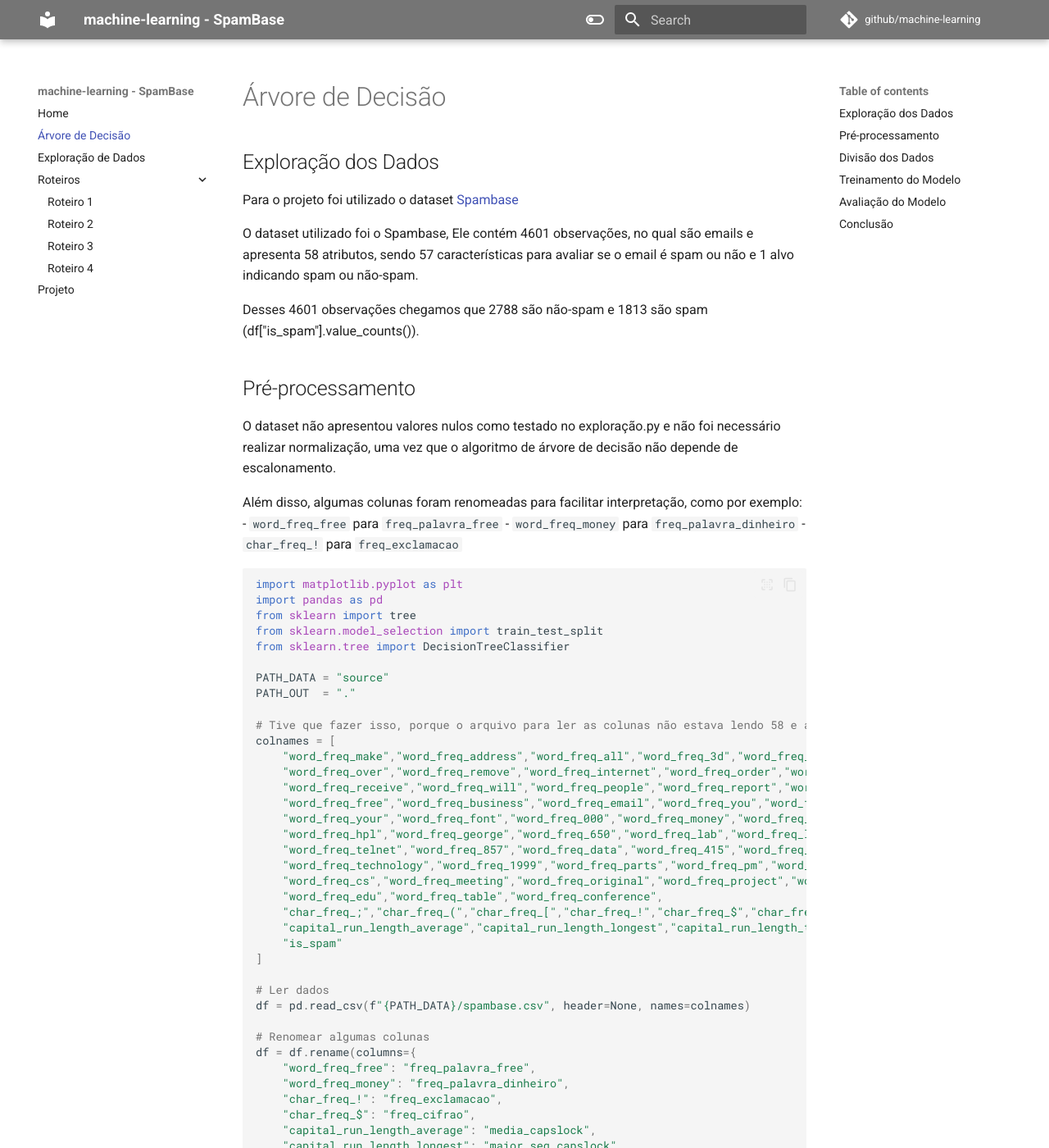
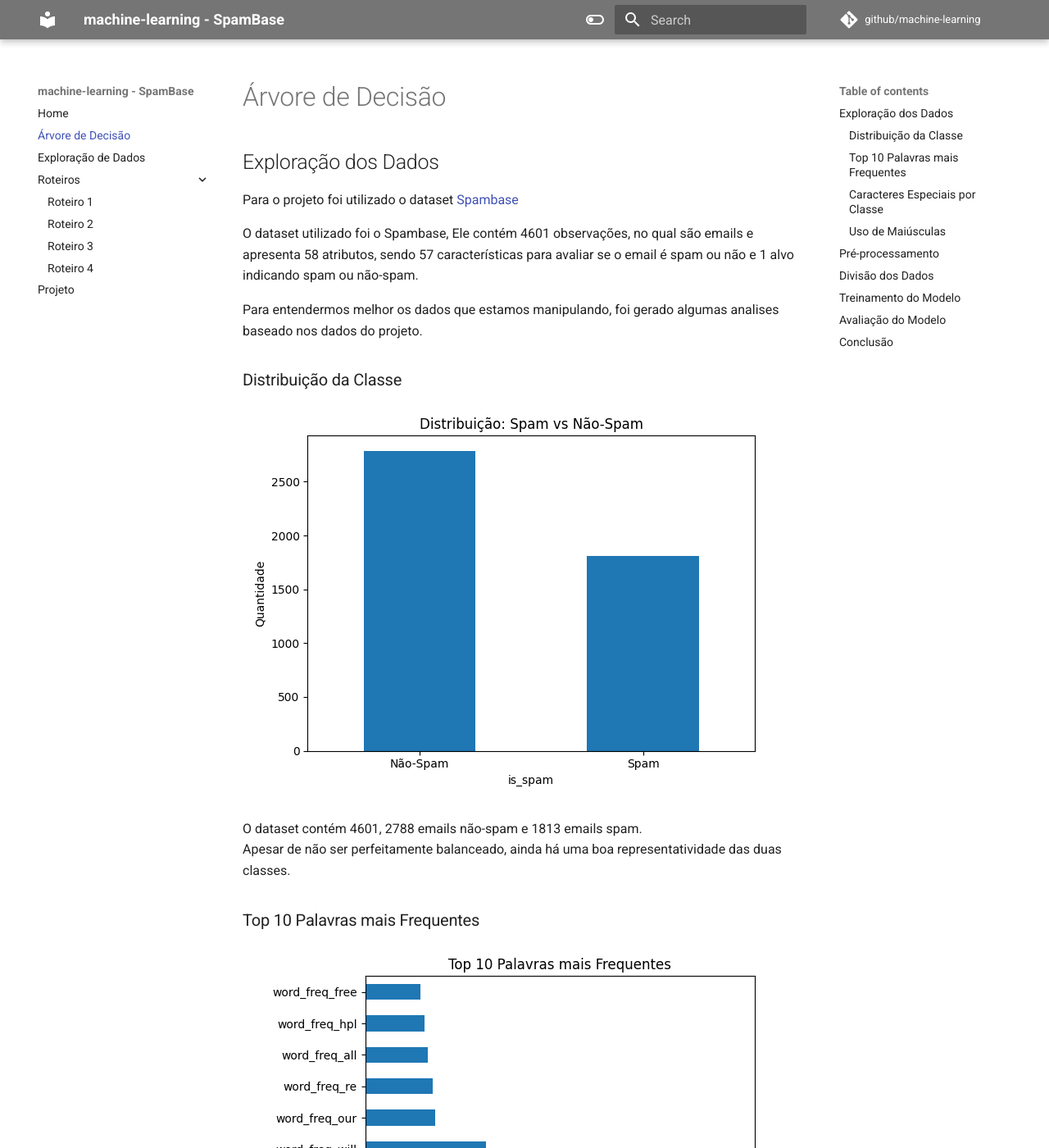
Before and after one commit to martimponzio/machine-learning, an MkDocs documentation site: the page built from docs/arvore-decisao/main.md, in a window 1280 px wide and 1400 px high. Shown: the whole window at 82% size. Built offline with MkDocs 1.6.1 and Material for MkDocs 9.7.7, drawn with Linux system fonts in a browser that asks for light colours; comment, search, counter and statistics services are not loaded; some of the changed text lies outside the part shown.

Commit message:
Criação de Gráficos e correção de erros

````diff
--- a/docs/arvore-decisao/decision-tree.py
+++ b/docs/arvore-decisao/decision-tree.py
@@ -27,20 +27,10 @@
 # Ler dados
 df = pd.read_csv(f"{PATH_DATA}/spambase.csv", header=None, names=colnames)
 
-# Renomear algumas colunas
-df = df.rename(columns={
-    "word_freq_free": "freq_palavra_free",
-    "word_freq_money": "freq_palavra_dinheiro",
-    "char_freq_!": "freq_exclamacao",
-    "char_freq_$": "freq_cifrao",
-    "capital_run_length_average": "media_capslock",
-    "capital_run_length_longest": "maior_seq_capslock",
-    "capital_run_length_total": "total_capslock",
-    "is_spam": "alvo_spam"
-})
+
 # Separação y e X
-X = df.drop(columns=["alvo_spam"])
-y = df["alvo_spam"].astype(int)
+X = df.drop(columns=["is_spam"])
+y = df["is_spam"].astype(int)
 
 #Divisão treino/teste (80% treino, 20% teste)
 X_train, X_test, y_train, y_test = train_test_split(X, y, test_size=0.2, random_state=42)
@@ -50,6 +40,7 @@
 classifier.fit(X_train, y_train)
 print(f"Accuracy: {classifier.score(X_test, y_test):.2f}")
 
+# Visualização da árvore de decisão
 plt.figure(figsize=(12, 10))
 tree.plot_tree(classifier, max_depth=3, filled=True)
 plt.tight_layout()
--- a/docs/arvore-decisao/exploração.py
+++ /dev/null
@@ -1,17 +0,0 @@
-import pandas as pd
-
-df = pd.read_csv("source/spambase.csv", header=None)
-
-# exibe as 5 primeiras linhas do dataframe
-print("Dimensão:", df.shape)
-
-
-print(df.info())
-
-# verifica valores nulos em cada coluna
-print(df.isnull().sum())
-
-print(df.isna().sum())
-
-# total de nulos no dataset
-print("Total de valores nulos:", df.isnull().sum().sum())
--- a/docs/arvore-decisao/main.md
+++ b/docs/arvore-decisao/main.md
@@ -4,18 +4,39 @@
 
 O dataset utilizado foi o Spambase, Ele contém 4601 observações, no qual são emails e apresenta 58 atributos, sendo 57 características para avaliar se o email é spam ou não e 1 alvo indicando spam ou não-spam.
 
-Desses 4601 observações chegamos que 2788 são não-spam e 1813 são spam (df["is_spam"].value_counts()).
+Para entendermos melhor os dados que estamos manipulando, foi gerado algumas analises baseado nos dados do projeto.
+
+
+### Distribuição da Classe
+![Distribuição Spam vs Não-Spam](distribuicao_alvo.png)
+
+O dataset contém 4601, 2788 emails não-spam e 1813 emails spam.
+Apesar de não ser perfeitamente balanceado, ainda há uma boa representatividade das duas classes.
+
+### Top 10 Palavras mais Frequentes
+![Top 10 Palavras](top10_palavras.png)
+
+As palavras mais comuns em emails incluem “you”, “your”, “free” e “our”.
+Palavras utilizadas com frequencia pelas pessoas e que mostra como spams apelam para comunicação direta com o usuário e ofertas atrativas.
+
+
+### Caracteres Especiais por Classe
+![Caracteres por Classe](caracteres_por_classe.png)
+
+Emails classificados como spam apresentam maior frequência dos caracteres “!” e “$”, usados para chamar atenção (“OFERTA!!!”, “GANHE $$$”).
+Já os não-spam possuem esses símbolos em quantidade bem menor.
+
+
+### Uso de Maiúsculas
+![Maiúsculas por Classe](capslock_por_classe.png)
+
+Os spams tendem a utilizar mais letras maiúsculas ao longo do texto, com picos muito acima dos emails normais.
+Isso reflete a prática de destacar trechos inteiros com maiúsculas para atrair a atenção do leitor.
 
 ## Pré-processamento
 
 O dataset não apresentou valores nulos como testado no exploração.py e não foi necessário realizar normalização,
 uma vez que o algoritmo de árvore de decisão não depende de escalonamento.
-
-Além disso, algumas colunas foram renomeadas para facilitar interpretação,
-como por exemplo:
-- `word_freq_free` para `freq_palavra_free`
-- `word_freq_money` para `freq_palavra_dinheiro`
-- `char_freq_!` para `freq_exclamacao`
 
 
 ``` python
````
Also changed, not shown: docs/arvore-decisao/explocao.py (added, +82 -0 lines), docs/arvore-decisao/capslock_por_classe.png (added), docs/arvore-decisao/caracteres_por_classe.png (added), docs/arvore-decisao/distribuicao_alvo.png (added), docs/arvore-decisao/top10_palavras.png (added), tree.svg, 1 other file.
